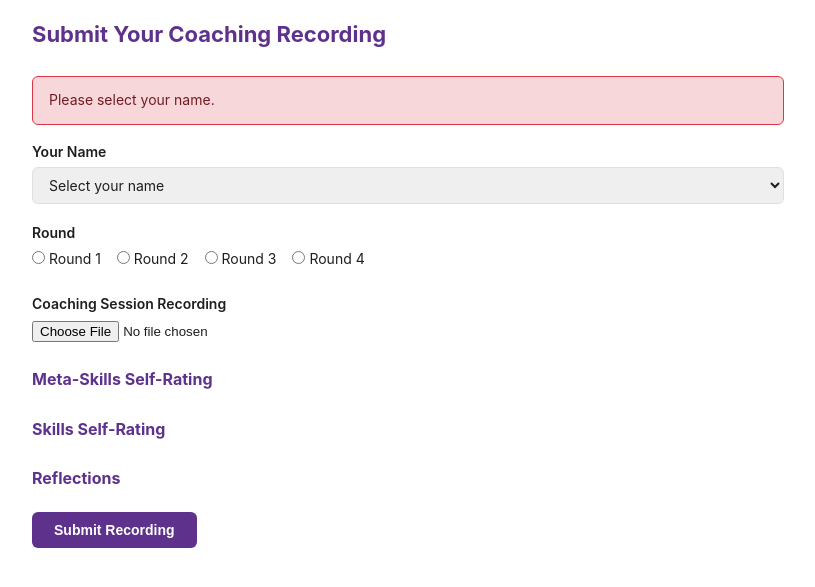
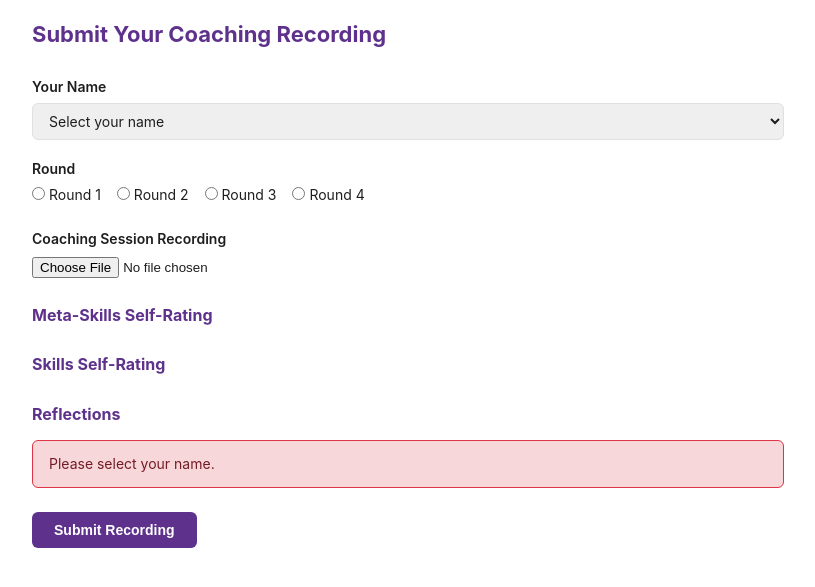
Before and after one commit to Upbuild123/UCT-Mentoring-JS, a website: page public/index.html in a window 1280 px wide. Both pictures are taken after a click on the button "Submit Recording". Shown: the part 115-702 px from the top of the page, without its empty margins (232-1047 px from the left). Drawn offline with Linux system fonts and the light colour scheme; no server answers.

Commit message:
Move student submission errors to near the submit button
Co-Authored-By: Claude Sonnet 4.6 <noreply@anthropic.com>

```diff
--- a/public/index.html
+++ b/public/index.html
@@ -54,6 +54,7 @@
     </div>
 
     <div id="success-area" style="display:none" class="alert alert-success"></div>
+    <div id="submit-error-area"></div>
 
     <button class="btn btn-primary" id="submit-btn" style="margin-top:8px">Submit Recording</button>
   </main>
--- a/public/js/submission.js
+++ b/public/js/submission.js
@@ -165,7 +165,7 @@ document.getElementById('video-file').addEventListener('change', e => {
 });
 
 document.getElementById('submit-btn').addEventListener('click', async () => {
-  const bannerArea = document.getElementById('banner-area');
+  const bannerArea = document.getElementById('submit-error-area');
   const studentId = document.getElementById('student-select').value;
   const round = document.querySelector('input[name=round]:checked')?.value;
   const videoFile = document.getElementById('video-file').files[0];
@@ -235,7 +235,7 @@ async function pollStatus(assessmentId) {
         clearInterval(interval);
         document.getElementById('progress-area').style.display = 'none';
         document.getElementById('submit-btn').disabled = false;
-        showBanner(document.getElementById('banner-area'), 'Something went wrong with your submission. Please contact your coordinator.');
+        showBanner(document.getElementById('submit-error-area'), 'Something went wrong with your submission. Please contact your coordinator.');
       }
     } catch {}
   }, 3000);
```
